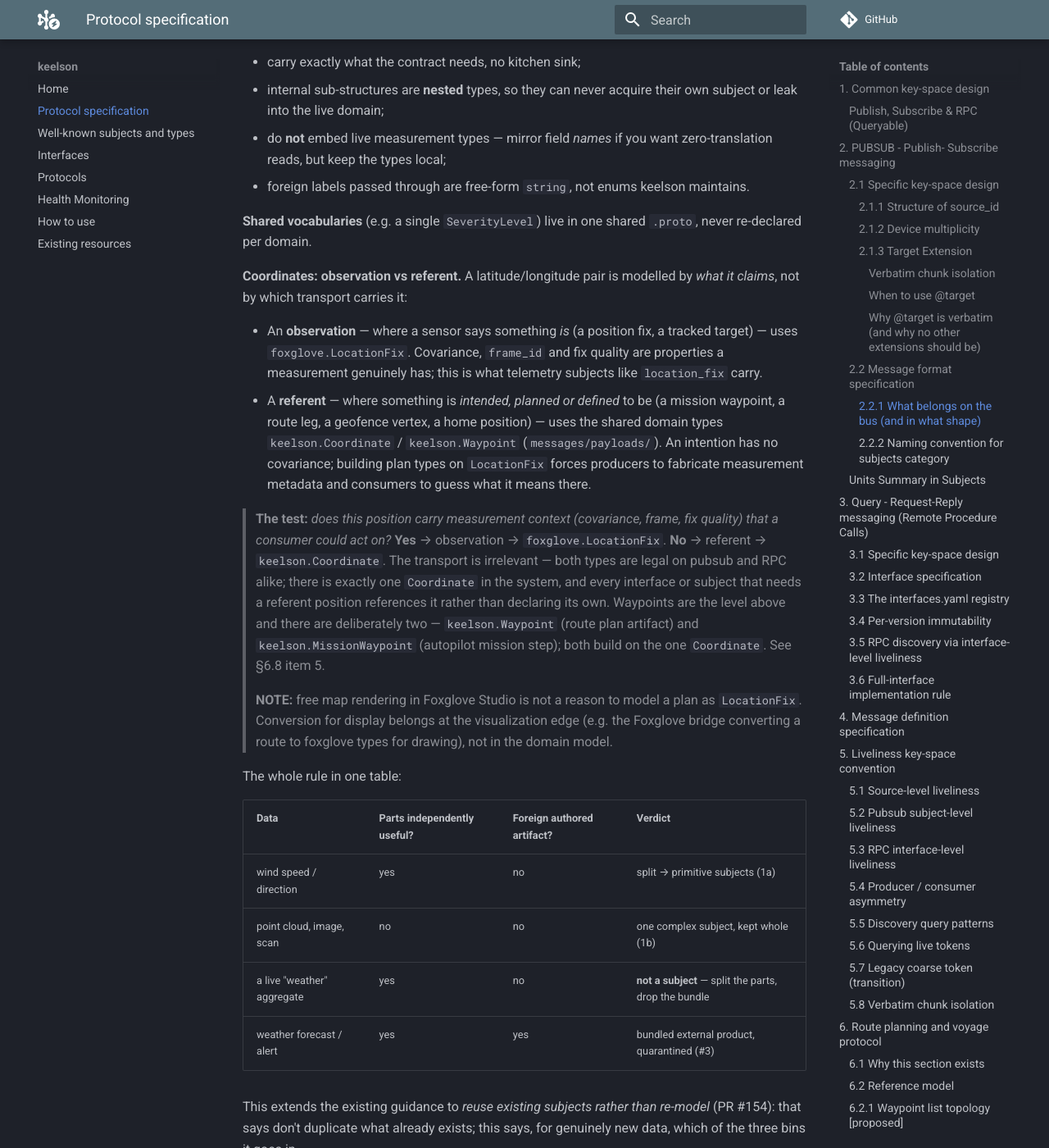
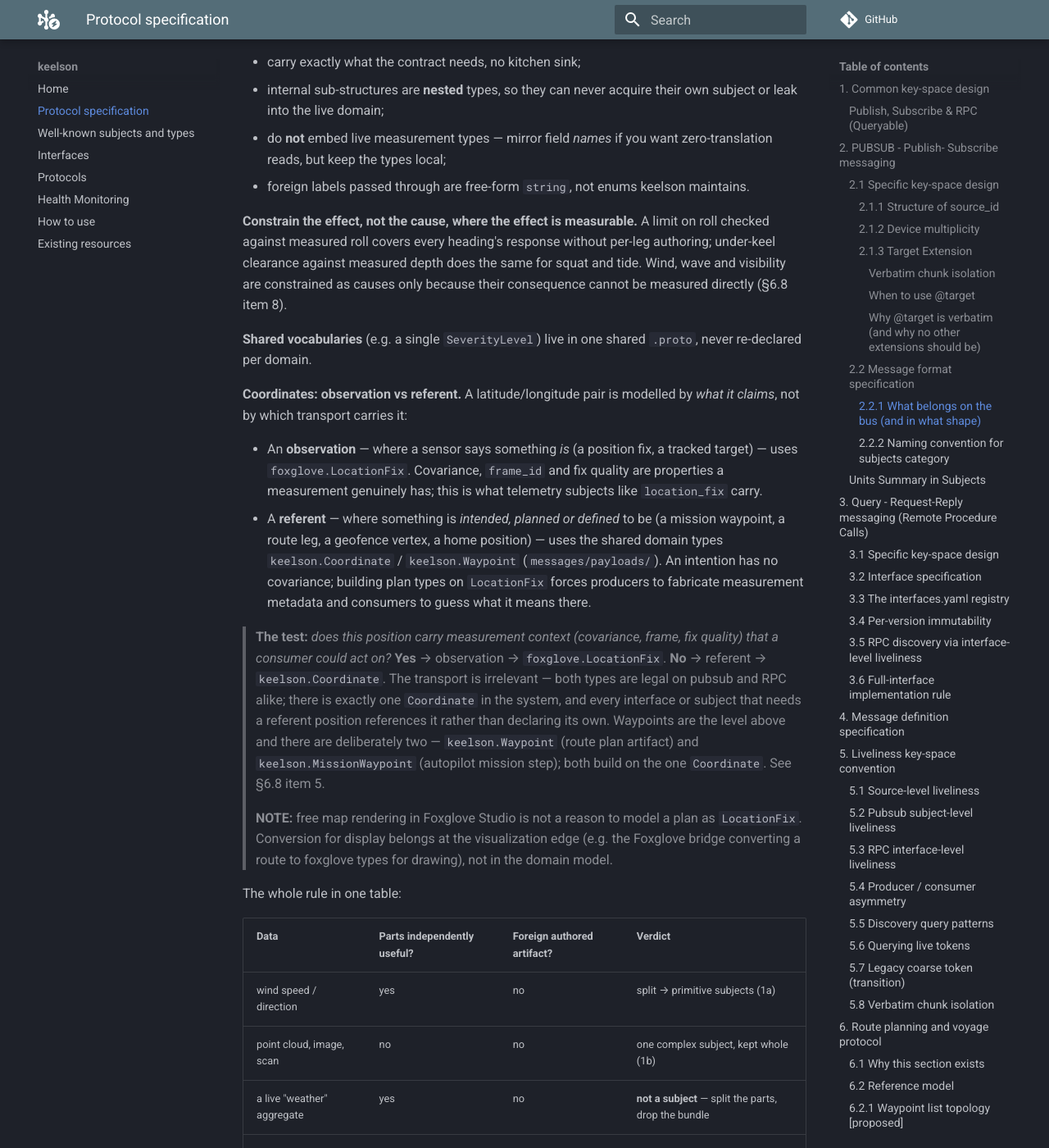
Before and after one commit to RISE-Maritime/keelson, an MkDocs documentation site: the page built from docs/protocol-specification.md, in a window 1280 px wide and 1400 px high, scrolled down 7325 px. Shown: the whole window at 82% size. Built offline with MkDocs 1.6.1 and Material for MkDocs 9.7.7, drawn with Linux system fonts in a browser that asks for light colours; comment, search, counter and statistics services are not loaded; some of the changed text lies outside the part shown.

Commit message:
docs(spec): constrain-the-effect sits before shared vocabularies, clear of #305's renamed heading
Co-Authored-By: Claude Opus 5.5 <noreply@anthropic.com>

```diff
--- a/docs/protocol-specification.md
+++ b/docs/protocol-specification.md
@@ -258,6 +258,8 @@ Data *authored elsewhere* — authority alerts, model forecasts — is inherentl
 * do **not** embed live measurement types — mirror field *names* if you want zero-translation reads, but keep the types local;
 * foreign labels passed through are free-form `string`, not enums keelson maintains.
 
+**Constrain the effect, not the cause, where the effect is measurable.** A limit on roll checked against measured roll covers every heading's response without per-leg authoring; under-keel clearance against measured depth does the same for squat and tide. Wind, wave and visibility are constrained as causes only because their consequence cannot be measured directly (§6.8 item 8).
+
 **Shared vocabularies** (e.g. a single `SeverityLevel`) live in one shared `.proto`, never re-declared per domain.
 
 **Coordinates: observation vs referent.**
```
Also changed, not shown: other parts of docs/protocol-specification.md (+0 -2 lines).
